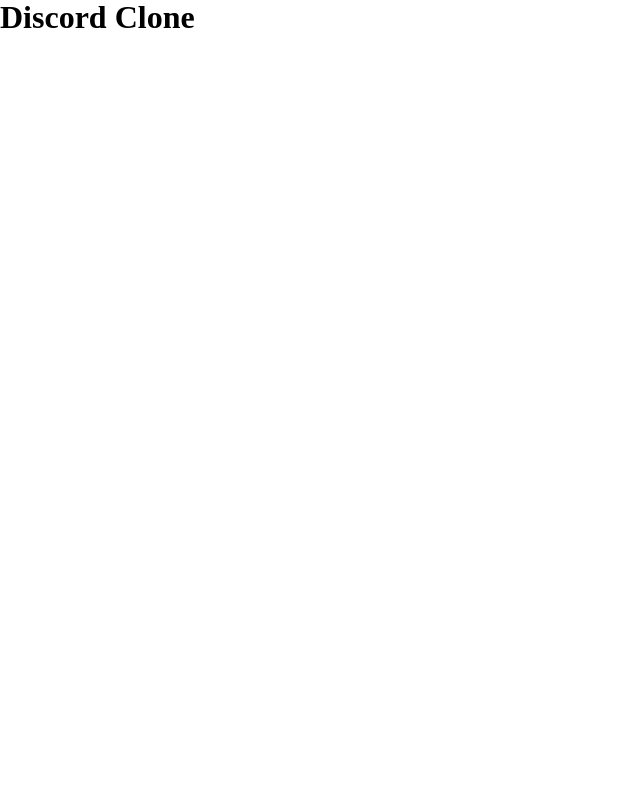
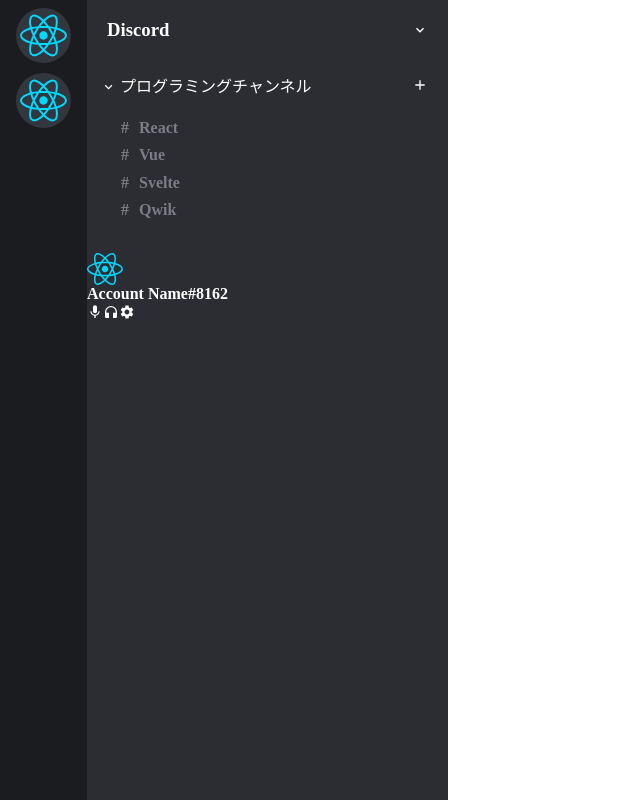
Before and after one commit to tk1351/discord-clone, a React (Vite) app: page / in a window 1280 px wide. Shown: the whole page, without its empty margins (0-640 px from the left). Built offline with nearby package versions, Linux system fonts and the light colour scheme.

Commit message:
feat: sidebar footer まで

```diff
--- a/src/App.tsx
+++ b/src/App.tsx
@@ -1,7 +1,9 @@
+import { Sidebar } from "./components/Sidebar";
+
 function App() {
 	return (
 		<>
-			<h1>Discord Clone</h1>
+			<Sidebar />
 		</>
 	);
 }
--- /dev/null
+++ b/src/components/Sidebar/index.module.css
@@ -0,0 +1,87 @@
+.sidebar {
+    display: flex;
+    height: 100vh;
+    width: calc(100vw * 0.35);
+}
+
+.servers-column {
+    display: flex;
+    flex-direction: column;
+    align-items: center;
+    gap: 10px;
+    background-color: #1a1c20;
+    padding: 8px 16px;
+}
+
+.server-icon {
+    width: 55px;
+    height: 55px;
+    background-color: #33363d;
+    border-radius: 9999px;
+    padding: 4px;
+}
+
+.channels-column {
+    background-color: #2b2d33;
+    width: calc(100% - 87px);
+}
+
+.channels-column-header {
+    color: #fff;
+    display: flex;
+    align-items: center;
+    justify-content: space-between;
+    padding: 20px;
+}
+
+.channels {
+    color: #fff;
+    padding: 14px;
+}
+
+.channels-header-wrapper {
+    display: flex;
+    align-items: center;
+    gap: 4px;
+}
+
+.channels-header {
+    display: flex;
+    align-items: center;
+    justify-content: space-between;
+    width: 100%;
+}
+
+.add-button {
+    background-color: transparent;
+    border: none;
+    color: #fff;
+    cursor: pointer;
+}
+
+.channels-list {
+    list-style: none;
+    margin: 0;
+    padding: 20px;
+    display: flex;
+    flex-direction: column;
+    gap: 10px;
+}
+
+.channel-hash {
+    margin-right: 10px;
+}
+
+.channel-name {
+    color: #7b7c85;
+    cursor: pointer;
+    &:hover {
+        color: #fff;
+        background-color: #33363d;
+        border-radius: 8px;
+    }
+}
+
+.channels-column-footer {
+    color: #fff;
+}
--- /dev/null
+++ b/src/components/Sidebar/index.tsx
@@ -0,0 +1,67 @@
+import { FC } from "react";
+import { MdAdd, MdExpandMore, MdMic, MdHeadphones, MdSettings } from "react-icons/md";
+import reactImage from "../../assets/react.svg";
+import styles from "./index.module.css";
+
+export const Sidebar: FC = () => {
+	return (
+		<div className={styles.sidebar}>
+			{/* サーバー表示カラム */}
+			<div className={styles["servers-column"]}>
+				<div>
+					<img className={styles["server-icon"]} src={reactImage} alt="" />
+				</div>
+				<div>
+					<img className={styles["server-icon"]} src={reactImage} alt="" />
+				</div>
+			</div>
+			{/* チャンネル表示カラム */}
+			<div className={styles["channels-column"]}>
+				<header className={styles["channels-column-header"]}>
+					<h3>Discord</h3>
+					<MdExpandMore />
+				</header>
+				<div className={styles.channels}>
+					<div className={styles["channels-header-wrapper"]}>
+						<MdExpandMore />
+						<div className={styles["channels-header"]}>
+							<p>プログラミングチャンネル</p>
+							<button type="button" className={styles["add-button"]}>
+								<MdAdd />
+							</button>
+						</div>
+					</div>
+					<ul className={styles["channels-list"]}>
+						<li>
+							<h4 className={styles["channel-name"]}>
+								<span className={styles["channel-hash"]}>#</span>React
+							</h4>
+						</li>
+						<li>
+							<h4 className={styles["channel-name"]}>
+								<span className={styles["channel-hash"]}>#</span>Vue
+							</h4>
+						</li>
+						<li>
+							<h4 className={styles["channel-name"]}>
+								<span className={styles["channel-hash"]}>#</span>Svelte
+							</h4>
+						</li>
+						<li>
+							<h4 className={styles["channel-name"]}>
+								<span className={styles["channel-hash"]}>#</span>Qwik
+							</h4>
+						</li>
+					</ul>
+				</div>
+				<footer className={styles['channels-column-footer']}>
+					<div>
+						<img src={reactImage} alt="" />
+						<div><h4>Account Name<span>#8162</span></h4></div>
+					</div>
+					<div><MdMic /><MdHeadphones /><MdSettings /></div>
+				</footer>
+			</div>
+		</div>
+	);
+};
```
